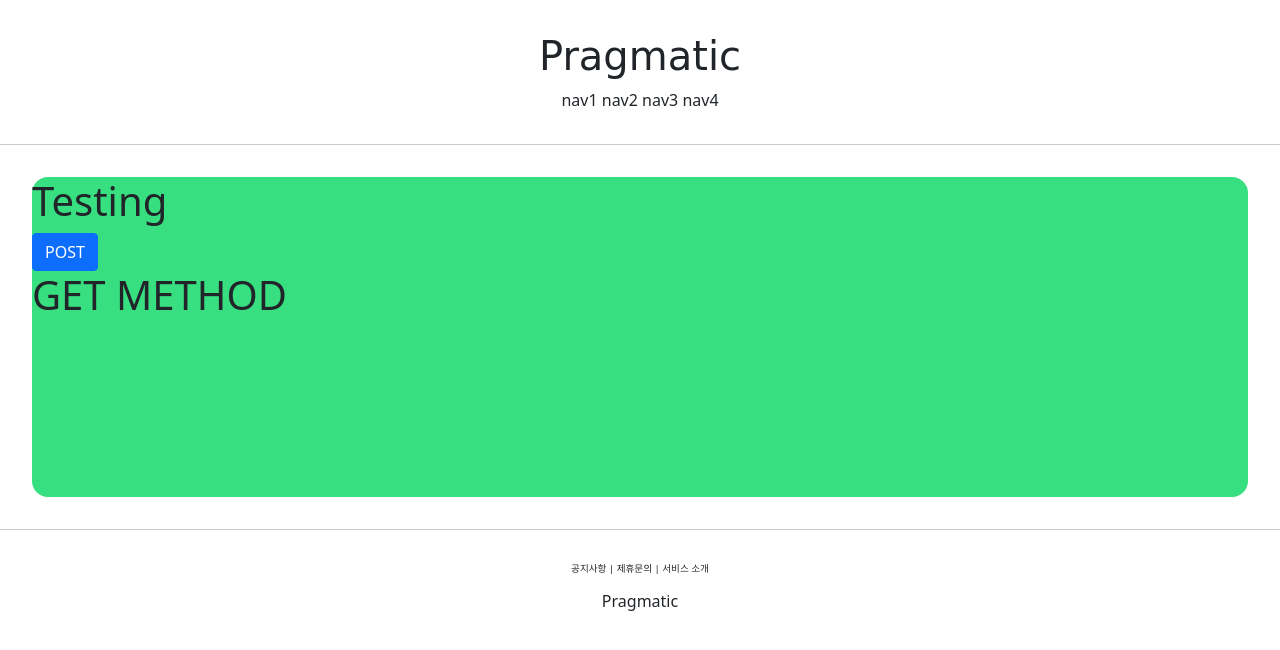
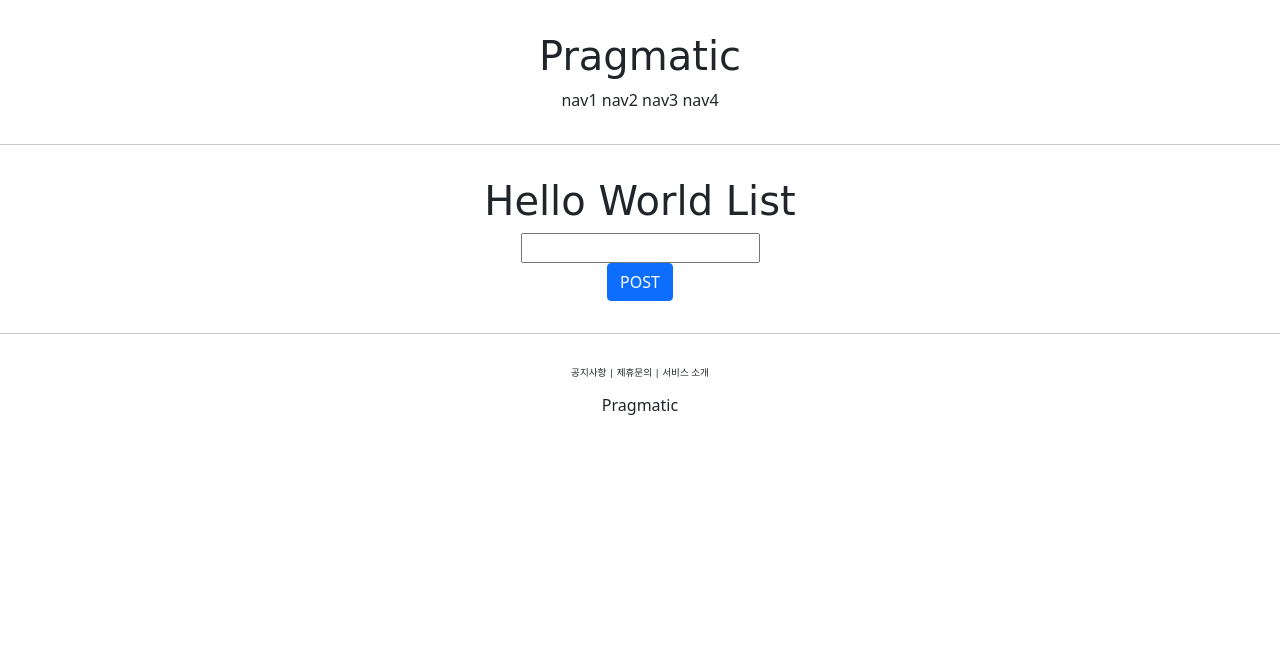
Before and after one commit to ParkShinUng/pragmatic, a Django app: page /account/hello_world/ in a window 1280 px wide. Shown: the top 650 px of the page. Run offline with Django 3.2, Linux system fonts and the light colour scheme.

Commit message:
django course 17 commit

```diff
--- a/accountapp/templates/accountapp/hello_world.html
+++ b/accountapp/templates/accountapp/hello_world.html
@@ -2,20 +2,27 @@
 
 {% block content %}
 
-    <div style="height: 20rem; background-color: #38df81; border-radius: 1rem; margin: 2rem;">
-        <h1>
-            Testing
+    <div style="border-radius: 1rem; margin: 2rem; text-align: center">
+        <h1 style="font-family: 'Lobster', cursive;">
+            Hello World List
         </h1>
 
         <form action="/account/hello_world/" method="post">
             {% csrf_token %}
-            <input type="submit" class="btn btn-primary" value="POST">
+            <div>
+                <input type="text" name="hello_world_input">
+            </div>
+            <div>
+                <input type="submit" class="btn btn-primary" value="POST">
+            </div>
         </form>
 
+        {% if hello_world_output %}
         <!-- views.py 의 context 에서 반환하는 text -->
         <h1>
-            {{ text }}
+            {{ hello_world_output.text }}
         </h1>
+        {% endif %}
 
     </div>
 
--- a/accountapp/views.py
+++ b/accountapp/views.py
@@ -3,11 +3,21 @@ from django.shortcuts import render
 
 
 # Create your views here.
+from accountapp.models import HelloWorld
+
 
 def hello_world(request):
 
     if request.method == "POST":
+
+        # hello_world_input 이라는 name의 값을 가져와 temp에 저장
+        temp = request.POST.get('hello_world_input')
+
+        new_hello_world = HelloWorld()
+        new_hello_world.text = temp
+        new_hello_world.save()
+
         # context : 데이터 꾸러미
-        return render(request, 'accountapp/hello_world.html', context={'text': 'POST METHOD'})
+        return render(request, 'accountapp/hello_world.html', context={'hello_world_output': new_hello_world})
     else:
         return render(request, 'accountapp/hello_world.html', context={'text': 'GET METHOD'})
```
